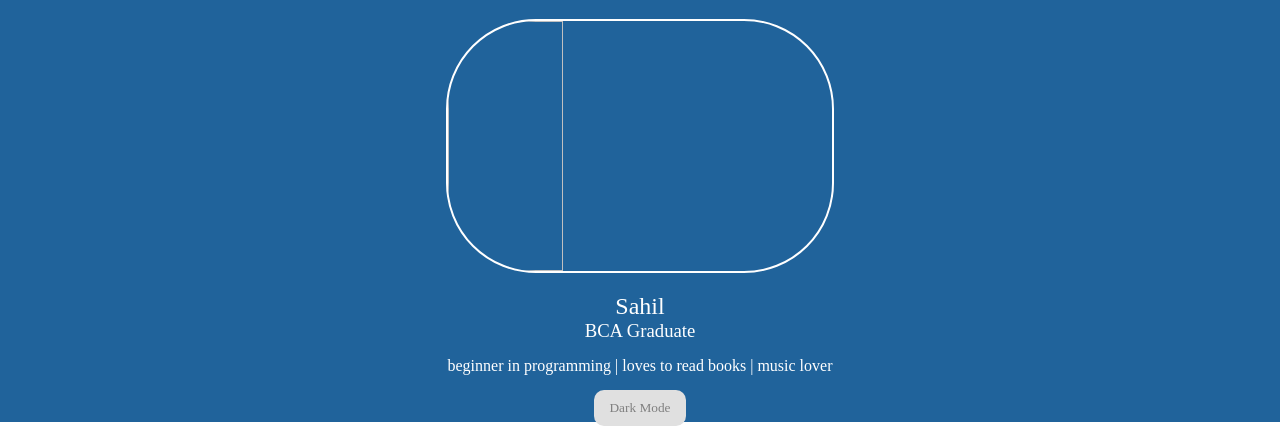
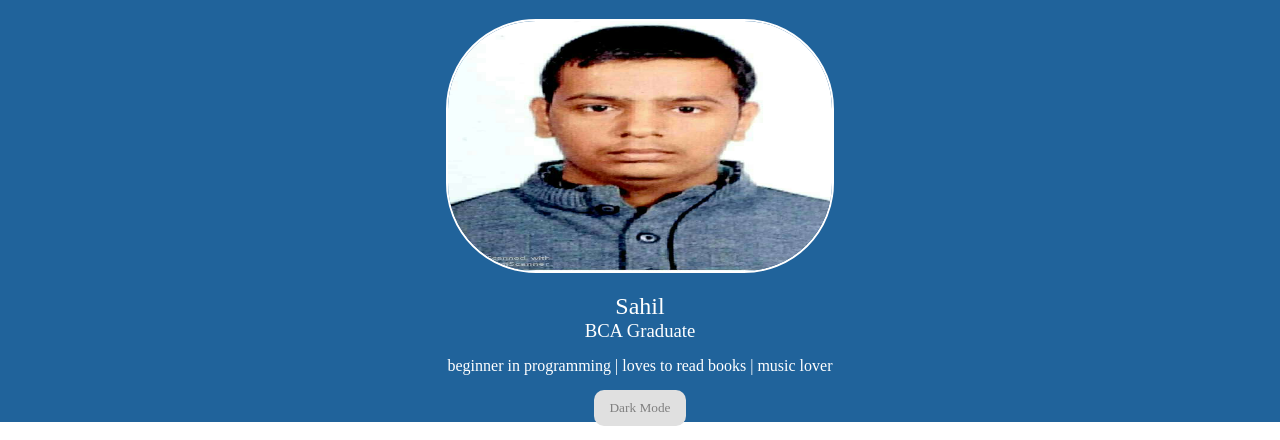
Before and after one commit to iamsahil69/My-portfolio, a plain HTML site: page index.html in a window 1280 px wide. Shown: the part 58-498 px from the top of the page. Drawn offline with Linux system fonts and the light colour scheme; a web font is replaced by a local one.

Commit message:
Update index.html

```diff
--- a/index.html
+++ b/index.html
@@ -13,7 +13,7 @@
 <div class="banner">
 <h1 class="firstH1">Portfolio</h1>
 <div class="image">
-<img class="mypic" src="assets/Photo.jpg">
+<img class="mypic" src="Photo.jpg">
 </div>
 <div class="info">
 <h2 class="firstH1">Sahil</h2>
```
